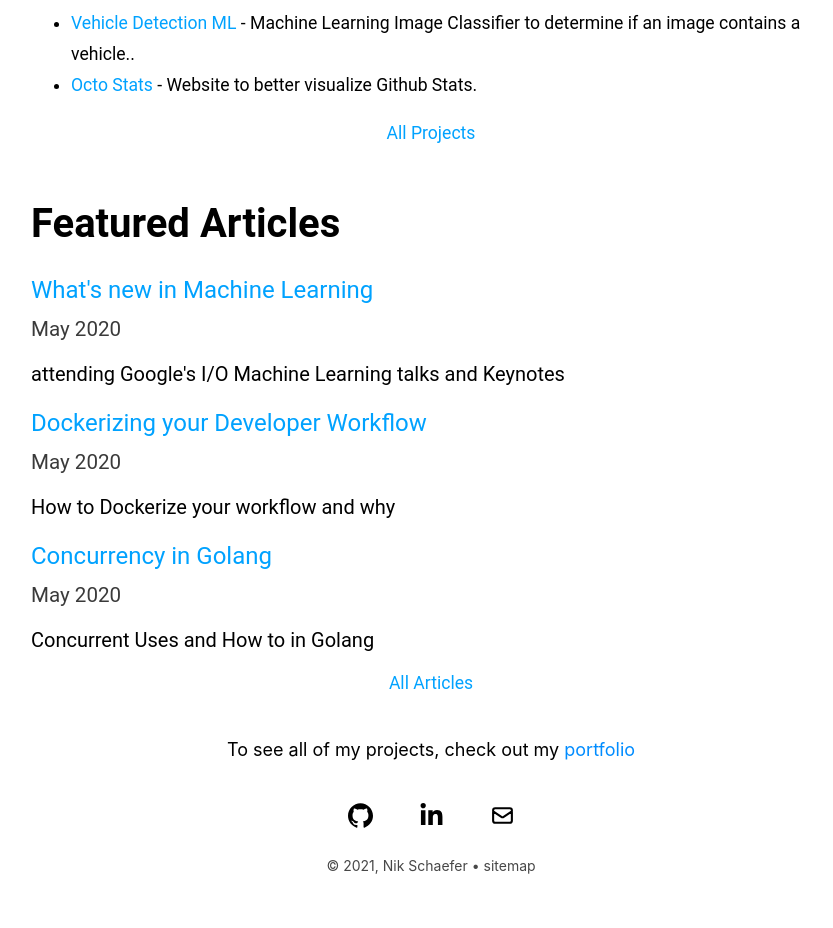
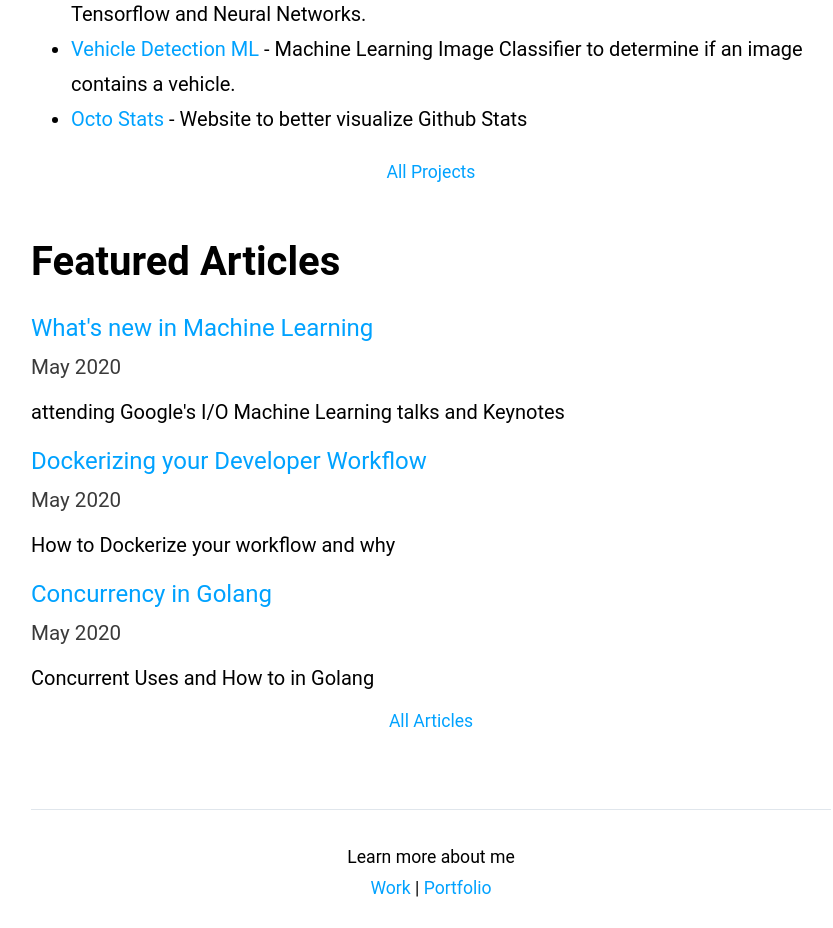
Before and after one commit to NikSchaefer/nikschaefer.com, a Next.js app: page / in a window 1280 px wide. Shown: the part 784-1712 px from the top of the page, without its empty margins (209-1042 px from the left). Before the commit the page ends 1679 px from the top, so only its background shows below. Built offline with nearby package versions, Linux system fonts and the light colour scheme.

Commit message:
feat: homepage redesign 2/2

```diff
--- a/src/pages/index.tsx
+++ b/src/pages/index.tsx
@@ -127,10 +127,41 @@ const StyledLinkDiv = styled.div`
 `;
 const StyledList = styled.ul`
 	list-style: unset;
+	font-size: 20px;
 	li {
+		::marker {
+			unicode-bidi: isolate;
+		}
 		a {
 			color: var(--accent);
+			:hover {
+				text-decoration: underline;
+			}
 		}
+	}
+`;
+const FootLinks = styled(Section)`
+	span {
+		text-align: center;
+	}
+	display: flex;
+	flex-direction: column;
+	justify-content: center;
+	a {
+		color: var(--accent);
+		:hover {
+			text-decoration: underline;
+		}
+	}
+	hr {
+		opacity: 0.6;
+		border: 0;
+		border-color: #cbd5e0;
+		border-style: solid;
+		border-bottom-width: 1px;
+		width: 100%;
+		margin-top: 2rem;
+		margin-bottom: 2rem;
 	}
 `;
 export default function Home(): JSX.Element {
@@ -186,12 +217,12 @@ export default function Home(): JSX.Element {
 							<Link href="/">
 								<a>{value.title}</a>
 							</Link>{" "}
-							- {value.short}.
+							- {value.short}
 						</li>
 					))}
 				</StyledList>
 				<StyledLinkDiv>
-					<Link href="/blog" passHref>
+					<Link href="/portfolio" passHref>
 						<AllArtices>All Projects</AllArtices>
 					</Link>
 				</StyledLinkDiv>
@@ -215,12 +246,20 @@ export default function Home(): JSX.Element {
 					</Link>
 				</StyledLinkDiv>
 			</Section>
-			<EndNote>
-				To see all of my projects, check out my{" "}
-				<Link href="/portfolio">
-					<a>portfolio</a>
-				</Link>
-			</EndNote>
+			<FootLinks>
+				<hr aria-orientation="horizontal" />
+				<span>
+					Learn more about me
+					<br />
+					<Link href="/about">
+						<a>Work</a>
+					</Link>{" "}
+					|{" "}
+					<Link href="/portfolio">
+						<a>Portfolio</a>
+					</Link>
+				</span>
+			</FootLinks>
 		</Layout>
 	);
 }
```
